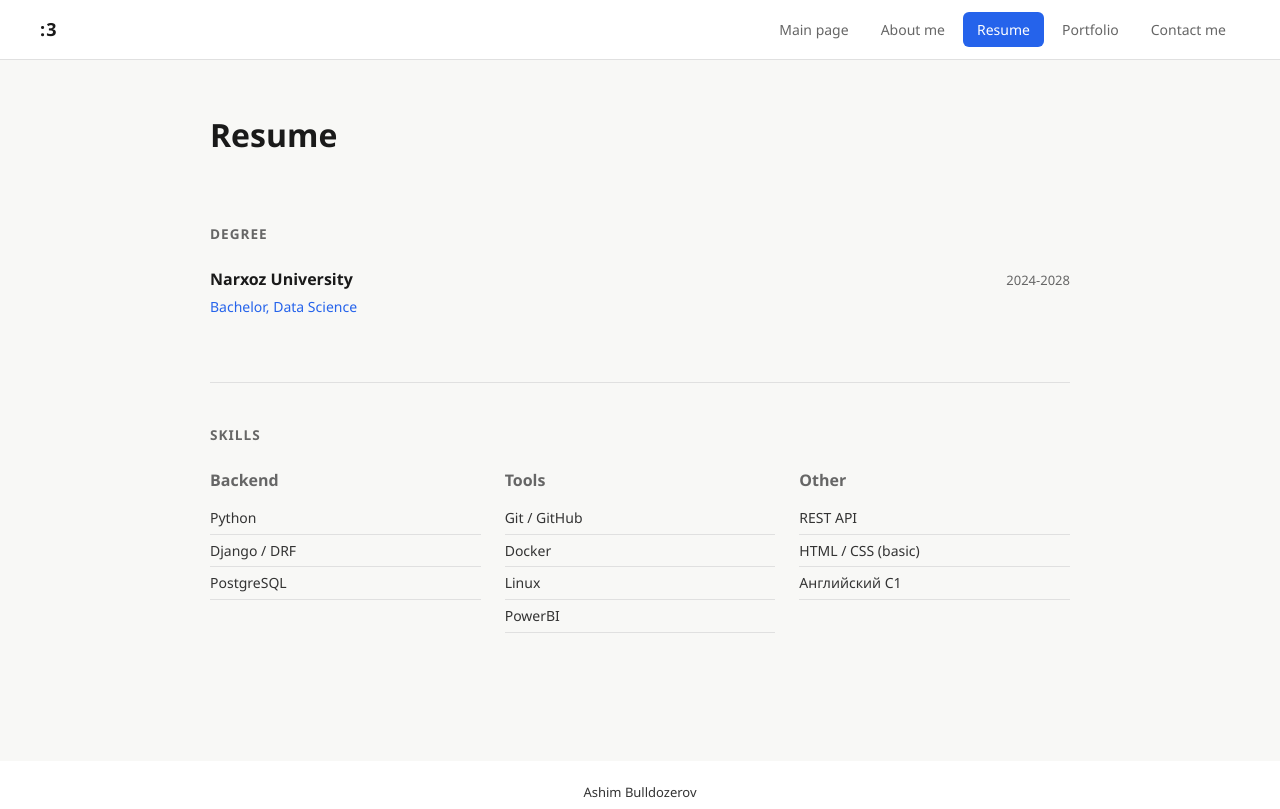
After one commit to bulldozerov/MYCV, a Django app: page /resume/ in a window 1280 px wide. The commit adds this page. Run offline with Django 5.2, Linux system fonts and the light colour scheme.

Commit message:
Before Models

```diff
--- /dev/null
+++ b/mycv/core/static/core/css/style.css
@@ -0,0 +1,384 @@
+/* ============================
+   RESET + BASE
+============================ */
+*, *::before, *::after { box-sizing: border-box; margin: 0; padding: 0; }
+
+:root {
+  --accent: #2563eb;
+  --text: #1a1a1a;
+  --muted: #666;
+  --border: #e0e0e0;
+  --bg: #f8f8f6;
+  --white: #fff;
+}
+
+body {
+  font-family: 'Segoe UI', sans-serif;
+  font-size: 16px;
+  line-height: 1.7;
+  color: var(--text);
+  background: var(--bg);
+}
+
+a { color: var(--accent); text-decoration: none; }
+a:hover { text-decoration: underline; }
+ul { list-style: none; }
+img { max-width: 100%; display: block; }
+
+/* ============================
+   HEADER
+============================ */
+header {
+  background: var(--white);
+  border-bottom: 1px solid var(--border);
+  padding: 0 40px;
+  height: 60px;
+  display: flex;
+  align-items: center;
+  justify-content: space-between;
+  position: sticky;
+  top: 0;
+  z-index: 10;
+}
+
+.logo {
+  font-size: 18px;
+  font-weight: 700;
+  color: var(--text);
+  letter-spacing: 1px;
+}
+.logo:hover { text-decoration: none; color: var(--accent); }
+
+nav {
+  display: flex;
+  gap: 4px;
+  margin-left: auto; /* прижимает навигацию вправо */
+}
+
+nav a {
+  color: var(--muted);
+  font-size: 14px;
+  padding: 6px 14px;
+  border-radius: 6px;
+  transition: background 0.15s, color 0.15s;
+}
+nav a:hover { background: var(--bg); color: var(--text); text-decoration: none; }
+
+/* Активная страница */
+nav a.active {
+  background: var(--accent);
+  color: var(--white);
+  font-weight: 500;
+}
+nav a.active:hover { background: #1d4ed8; color: var(--white); }
+
+/* ============================
+   MAIN
+============================ */
+main { min-height: calc(100vh - 120px); padding: 48px 40px; }
+
+.page { max-width: 860px; margin: 0 auto; }
+.page--narrow { max-width: 560px; }
+
+.page-header {
+  display: flex;
+  align-items: center;
+  justify-content: space-between;
+  margin-bottom: 36px;
+}
+
+h1 { font-size: 2rem; margin-bottom: 24px; }
+h2 { font-size: 1.3rem; margin-bottom: 12px; }
+h3 { font-size: 1rem; font-weight: 600; margin-bottom: 8px; color: var(--muted); }
+p  { margin-bottom: 14px; color: #333; }
+
+/* ============================
+   HOME / HERO
+============================ */
+.hero {
+  display: flex;
+  flex-direction: column;
+  align-items: center;
+  text-align: center;
+  padding: 80px 20px;
+}
+
+.hero__name {
+  font-size: 3.5rem;
+  font-weight: 700;
+  letter-spacing: -1px;
+  margin-bottom: 12px;
+}
+
+.hero__sub {
+  font-size: 1.1rem;
+  color: var(--muted);
+  margin-bottom: 36px;
+}
+
+.hero__socials {
+  display: flex;
+  gap: 20px;
+  margin-bottom: 48px;
+}
+
+.social-link {
+  color: var(--muted);
+  transition: color 0.2s, transform 0.2s;
+  display: flex;
+}
+.social-link:hover { color: var(--accent); transform: translateY(-2px); text-decoration: none; }
+
+.btn-cta {
+  background: var(--accent);
+  color: var(--white);
+  padding: 12px 32px;
+  border-radius: 8px;
+  font-size: 14px;
+  font-weight: 500;
+  transition: background 0.5s, transform 0.4s;
+}
+.btn-cta:hover { background: #1d4ed8; color: var(--white); transform: translateY(-2px); text-decoration: none; }
+
+/* ============================
+   ABOUT
+============================ */
+.about-grid {
+  display: grid;
+  grid-template-columns: 1fr 200px;
+  gap: 48px;
+  align-items: start;
+}
+
+.about-facts {
+  margin-top: 32px;
+  display: flex;
+  flex-direction: column;
+  gap: 12px;
+}
+
+.fact {
+  display: flex;
+  gap: 16px;
+  font-size: 14px;
+}
+.fact__label { color: var(--muted); min-width: 80px; }
+.fact__value { font-weight: 500; }
+
+.photo-placeholder {
+  width: 200px;
+  height: 200px;
+  background: var(--border);
+  border-radius: 12px;
+  display: flex;
+  align-items: center;
+  justify-content: center;
+  color: var(--muted);
+  font-size: 14px;
+}
+
+/* ============================
+   RESUME
+============================ */
+.btn-download {
+  background: var(--white);
+  border: 1.5px solid var(--accent);
+  color: var(--accent);
+  padding: 8px 20px;
+  border-radius: 8px;
+  font-size: 14px;
+  font-weight: 500;
+  transition: background 0.15s;
+}
+.btn-download:hover { background: var(--accent); color: var(--white); text-decoration: none; }
+
+.cv-section {
+  margin-bottom: 40px;
+  padding-bottom: 40px;
+  border-bottom: 1px solid var(--border);
+}
+.cv-section:last-child { border-bottom: none; }
+
+.cv-section h2 {
+  margin-bottom: 20px;
+  color: var(--muted);
+  font-size: 0.85rem;
+  font-weight: 600;
+  text-transform: uppercase;
+  letter-spacing: 1px;
+}
+
+.cv-item { margin-bottom: 24px; }
+.cv-item__meta {
+  display: flex;
+  justify-content: space-between;
+  align-items: baseline;
+  margin-bottom: 2px;
+}
+.cv-item__date { font-size: 13px; color: var(--muted); }
+.cv-item__role { color: var(--accent); font-size: 14px; margin-bottom: 6px; }
+
+.skills-grid {
+  display: grid;
+  grid-template-columns: repeat(3, 1fr);
+  gap: 24px;
+}
+
+.skill-group ul li {
+  font-size: 14px;
+  padding: 4px 0;
+  border-bottom: 1px solid var(--border);
+  color: #333;
+}
+
+/* ============================
+   PORTFOLIO
+============================ */
+.btn-github {
+  background: #1a1a1a;
+  color: var(--white);
+  padding: 8px 20px;
+  border-radius: 8px;
+  font-size: 14px;
+  font-weight: 500;
+}
+.btn-github:hover { background: #333; color: var(--white); text-decoration: none; }
+
+.projects { display: flex; flex-direction: column; gap: 32px; }
+
+.project-card {
+  background: var(--white);
+  border: 1px solid var(--border);
+  border-radius: 12px;
+  overflow: hidden;
+  display: flex;
+  gap: 0;
+  transition: box-shadow 0.2s;
+}
+.project-card:hover { box-shadow: 0 4px 16px rgba(0,0,0,0.08); }
+
+.project-card__num {
+  writing-mode: vertical-rl;
+  font-size: 3rem;
+  font-weight: 700;
+  color: var(--border);
+  padding: 24px 16px;
+  user-select: none;
+}
+
+.project-card__body {
+  display: flex;
+  gap: 24px;
+  padding: 24px;
+  flex: 1;
+}
+
+.project-card__image { flex-shrink: 0; }
+.img-placeholder {
+  width: 200px;
+  height: 140px;
+  background: var(--bg);
+  border: 1px solid var(--border);
+  border-radius: 8px;
+  display: flex;
+  align-items: center;
+  justify-content: center;
+  color: var(--muted);
+  font-size: 13px;
+}
+
+.project-card__info { flex: 1; }
+.project-card__info h2 { margin-bottom: 8px; font-size: 1.1rem; }
+.project-card__info p  { font-size: 14px; color: var(--muted); }
+
+.project-card__links {
+  display: flex;
+  gap: 16px;
+  margin-top: 16px;
+}
+.project-card__links a {
+  font-size: 13px;
+  font-weight: 500;
+}
+
+/* ============================
+   CONTACT
+============================ */
+.contact-sub {
+  color: var(--muted);
+  margin-bottom: 32px;
+}
+
+.contact-links {
+  display: flex;
+  flex-direction: column;
+  gap: 12px;
+}
+
+.contact-item {
+  display: flex;
+  align-items: center;
+  gap: 16px;
+  padding: 18px 20px;
+  background: var(--white);
+  border: 1px solid var(--border);
+  border-radius: 10px;
+  color: var(--text);
+  transition: border-color 0.2s, transform 0.15s;
+}
+.contact-item:hover { border-color: var(--accent); transform: translateX(4px); text-decoration: none; }
+
+.contact-item__icon {
+  width: 40px;
+  height: 40px;
+  background: var(--bg);
+  border-radius: 8px;
+  display: flex;
+  align-items: center;
+  justify-content: center;
+  font-size: 16px;
+  font-weight: 700;
+  color: var(--accent);
+  flex-shrink: 0;
+}
+
+.contact-item div { display: flex; flex-direction: column; }
+.contact-item strong { font-size: 15px; }
+.contact-item span { font-size: 13px; color: var(--muted); }
+
+/* ============================
+   FOOTER
+============================ */
+footer {
+  border-top: 1 px solid var(--border);
+  height: 48px;
+  align-items: center;
+  padding: 20px 40px;
+  text-align: center;
+  font-size: 13px;
+  color: var(--muted);
+  background: var(--white);
+}
+
+/* ============================
+   ADAPTIVE
+============================ */
+@media (max-width: 700px) {
+  header { padding: 0 16px; }
+  main { padding: 32px 16px; }
+  footer { padding: 16px; }
+
+  .hero__name { font-size: 2.2rem; }
+
+  nav a { padding: 6px 8px; font-size: 13px; }
+
+  .about-grid { grid-template-columns: 1fr; }
+  .about-photo { order: -1; }
+  .photo-placeholder { width: 120px; height: 120px; }
+
+  .skills-grid { grid-template-columns: 1fr; }
+
+  .project-card { flex-direction: column; }
+  .project-card__body { flex-direction: column; }
+  .img-placeholder { width: 100%; }
+}
--- /dev/null
+++ b/mycv/core/templates/core/resume.html
@@ -0,0 +1,54 @@
+{% extends 'base.html' %}
+{% load static %}
+
+{% block title %}Resume{% endblock %}
+
+{% block content %}
+<div class="page">
+  <div class="page-header">
+    <h1>Resume</h1>
+  </div>
+
+  <section class="cv-section">
+    <h2>Degree</h2>
+    <div class="cv-item">
+      <div class="cv-item__meta">
+        <strong>Narxoz University</strong>
+        <span class="cv-item__date">2024-2028</span>
+      </div>
+      <p class="cv-item__role">Bachelor, Data Science</p>
+    </div>
+  </section>
+
+  <section class="cv-section">
+    <h2>Skills</h2>
+    <div class="skills-grid">
+      <div class="skill-group">
+        <h3>Backend</h3>
+        <ul>
+          <li>Python</li>
+          <li>Django / DRF</li>
+          <li>PostgreSQL</li>
+        </ul>
+      </div>
+      <div class="skill-group">
+        <h3>Tools</h3>
+        <ul>
+          <li>Git / GitHub</li>
+          <li>Docker</li>
+          <li>Linux</li>
+          <li>PowerBI</li>
+        </ul>
+      </div>
+      <div class="skill-group">
+        <h3>Other</h3>
+        <ul>
+          <li>REST API</li>
+          <li>HTML / CSS (basic)</li>
+          <li>Английский C1</li>
+        </ul>
+      </div>
+    </div>
+  </section>
+</div>
+{% endblock %}
--- /dev/null
+++ b/mycv/core/templatetags/core_tags.py
@@ -0,0 +1,4 @@
+from django import template
+import core.views as views
+
+register = template.Library()
--- a/mycv/core/urls.py
+++ b/mycv/core/urls.py
@@ -2,5 +2,9 @@ from django.urls import path
 from . import views
 
 urlpatterns = [
-    path('', views.home, name = 'home')
+    path('', views.home, name = 'home'),
+    path('about/', views.about, name = 'about'),
+    path('resume/', views.resume, name = 'resume'),
+    path('portfolio/', views.portfolio, name = 'portfolio'),
+    path('contact/', views.contact, name = 'contact')
 ]
--- a/mycv/core/views.py
+++ b/mycv/core/views.py
@@ -2,4 +2,12 @@ from django.shortcuts import render
 
 
 def home(request):
-    return render(request, 'home.html')
+    return render(request, 'core/home.html')
+def about(request):
+    return render(request, 'core/about.html')
+def resume(request):
+    return render(request, 'core/resume.html')
+def portfolio(request):
+    return render(request, 'core/portfolio.html')
+def contact(request):
+    return render(request, 'core/contact.html')
--- a/mycv/templates/base.html
+++ b/mycv/templates/base.html
@@ -1,13 +1,33 @@
 {% load static %}
+
 <!DOCTYPE html>
-<html>
+<html lang="ru">
 <head>
-    <meta charset='UTF-8'>
-    <title>{%block title%}My CV{% endblock %}</title>
-    <link rel='stylesheet' href ="{% static 'css/style.css' %}">
+  <meta charset="UTF-8">
+  <meta name="viewport" content="width=device-width, initial-scale=1.0">
+  <title>{% block title %} Bulldozerov {% endblock %}</title>
+  <link rel="stylesheet" href="{% static 'core/css/style.css' %}">
 </head>
 <body>
-    {% block content%}
+  <header>
+    <a href="{% url 'home' %}" class="logo">:3</a>
+    <nav>
+      <a href="{% url 'home' %}"      class="{% if request.resolver_match.url_name == 'home'      %}active{% endif %}">Main page</a>
+      <a href="{% url 'about' %}"     class="{% if request.resolver_match.url_name == 'about'     %}active{% endif %}">About me</a>
+      <a href="{% url 'resume' %}"    class="{% if request.resolver_match.url_name == 'resume'    %}active{% endif %}">Resume</a>
+      <a href="{% url 'portfolio' %}" class="{% if request.resolver_match.url_name == 'portfolio' %}active{% endif %}">Portfolio</a>
+      <a href="{% url 'contact' %}"   class="{% if request.resolver_match.url_name == 'contact'   %}active{% endif %}">Contact me</a>
+    </nav>
+  </header>
+
+  <main>
+    {% block content %}
     {% endblock %}
+  </main>
+
+  <footer>
+    <p> Ashim Bulldozerov </p>
+  </footer>
+
 </body>
 </html>
```
Also changed, not shown: mycv/core/templates/core/about.html (added, +43 -0 lines), mycv/core/templates/core/contact.html (added, +37 -0 lines), mycv/core/templates/core/home.html (added, +22 -0 lines), mycv/core/templates/core/portfolio.html (added, +35 -0 lines), mycv/mycv/settings.py (+9 -4 lines), mycv/core/static/core/images/git.png (added), mycv/core/static/core/images/tg.png (added), mycv/core/templatetags/__init__.py (added), 1 other file.
